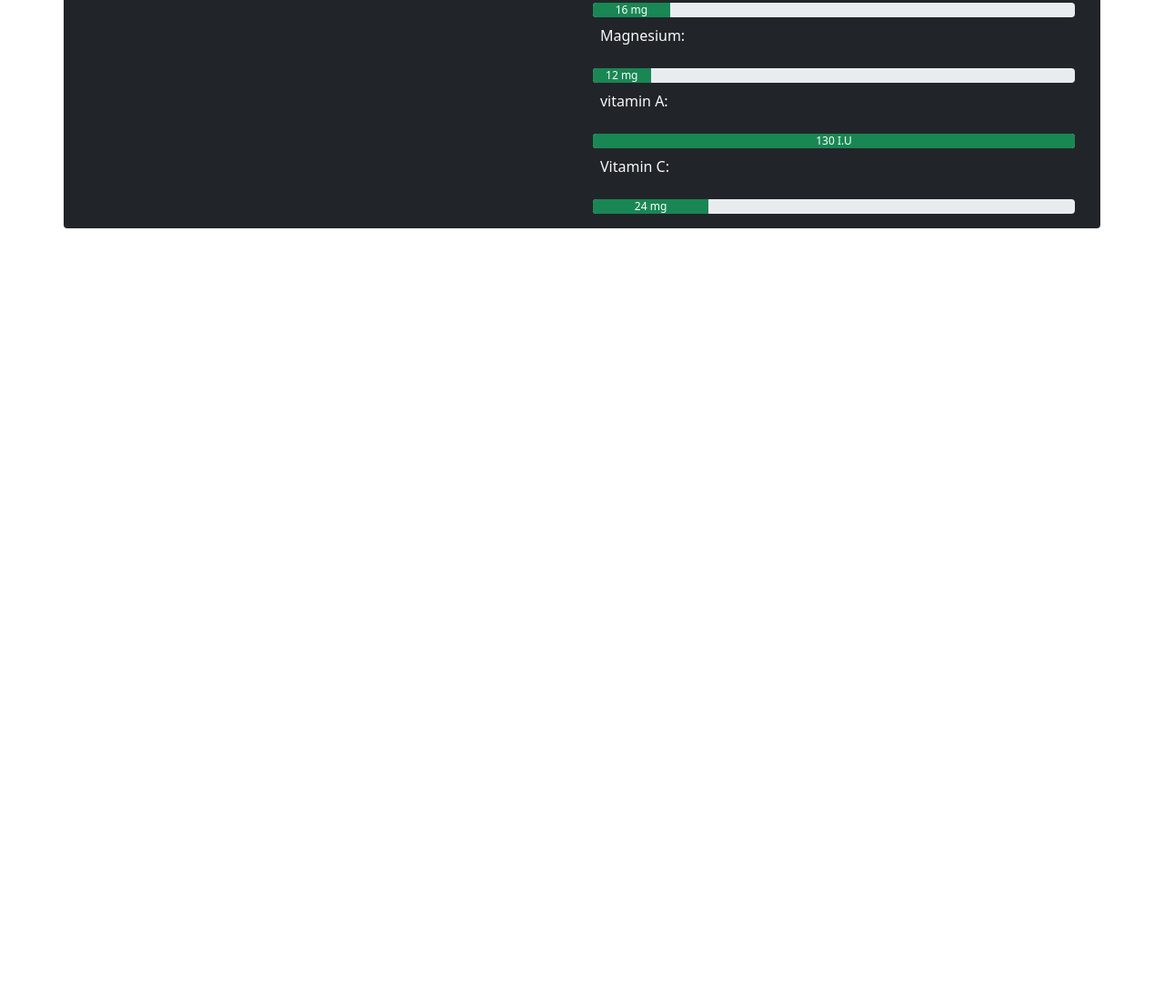
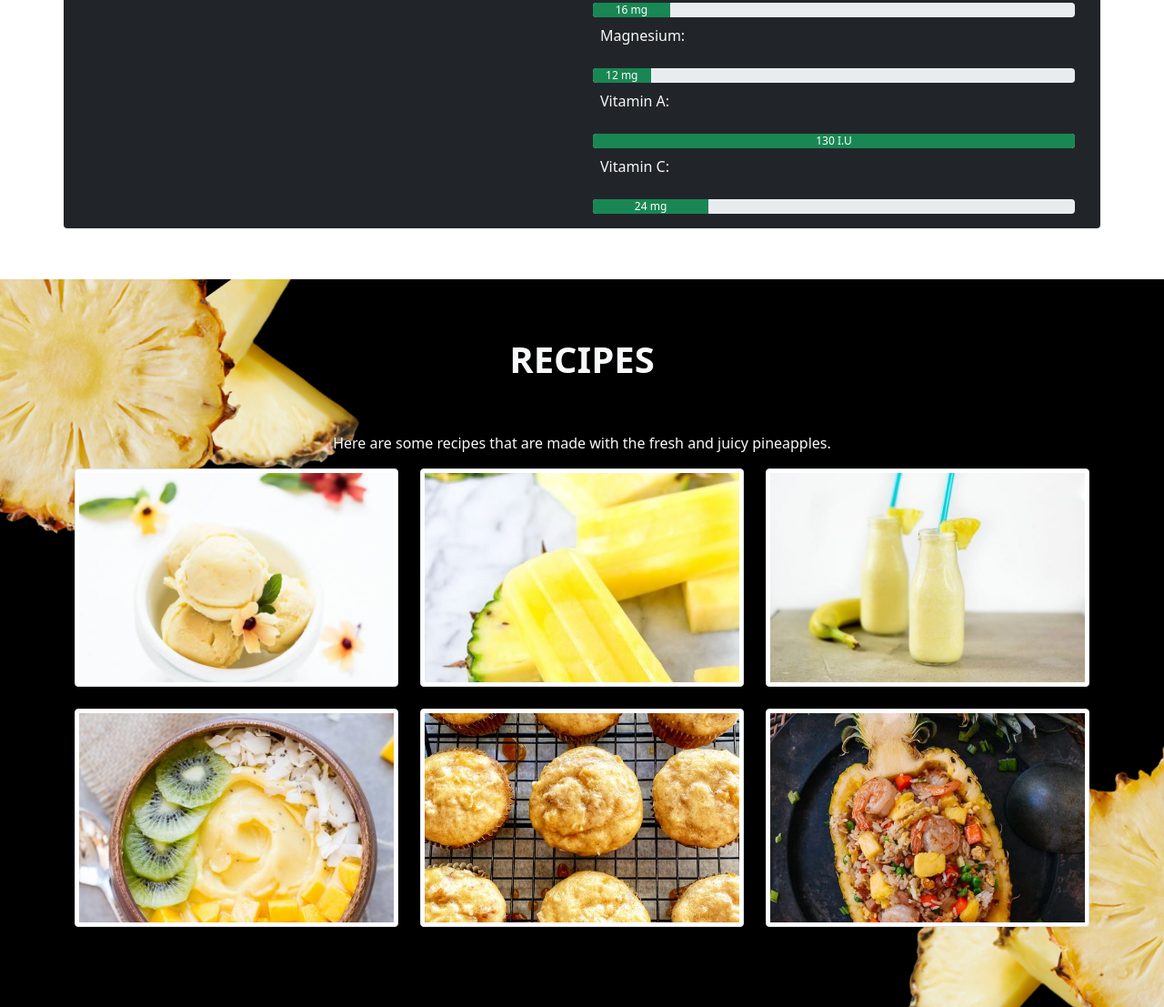
Before and after one commit to aywz01/PineApple-PersonalWebsite, a plain HTML site: page index.html in a window 1280 px wide. Shown: the part 2137-3244 px from the top of the page at 91% size. Before the commit the page ends 2444 px from the top, so only its background shows below. Drawn offline with Linux system fonts and the light colour scheme.

Commit message:
Recipe design

```diff
--- a/index.html
+++ b/index.html
@@ -21,6 +21,12 @@
             background-color: black;
             opacity: 85%;
         }
+        .recip-img{
+            width: 100%;
+            height: 30vh;
+            object-fit: cover;
+        }
+
 
     </style>
 </head>
@@ -35,7 +41,7 @@
             <div class="navbar-nav lead fw-bold">
               <a class="nav-link active"href="#home">Home</a>
               <a class="nav-link" href="#info">Information</a>
-              <a class="nav-link" href="#recipe">Recipes</a>
+              <a class="nav-link" href="#recipes">Recipes</a>
               <a class="nav-link" href="#more">More</a>
               <a class="nav-link" href="#contact">Contact</a>
             </div>
@@ -100,22 +106,53 @@
                     <div class="progress-bar bg-success" style="width:12%;">12 mg</div>
                 </div>
 
-                <p class="text-light p-2">vitamin A:</p>
+                <p class="text-light p-2">Vitamin A:</p>
                 <div class="progress">
                     <div class="progress-bar bg-success" style="width:130%;">130 I.U</div>
                 </div>
 
                 <p class="text-light p-2">Vitamin C:</p>
                 <div class="progress">
-                    <div class="progress-bar bg-success" style="width:24%;">24 mg</div>
+                    <div class="progress-bar  bg-success" style="width:24%;">24 mg</div>
                 </div>
+            </div>
+        </div>
+    </section>
 
 
+    <section class="min-vh-100 d-flex flex-row justify-content-left align-items-center " id="recipes" style="background-image:url('img/pineapple-bg-main.png'); background-size: cover;">
+        <div class="container py-2 " id="recipes">
+            <div class="justify-content-center">
+                <h2 class="fw-bold fs-1 text-uppercase text-light text-center py-5" >Recipes</h2>
+                <p class="text-light text-center">Here are some recipes that are made with the fresh and juicy pineapples.</p>
+            </div>
+            <div class="row pb-5">
+                <div class="col-lg-4 col-md-6 mb-4">
+                    <img src="img/p-1.jpg" class="img-fluid img-thumbnail recip-img">
+                </div>
+                <div class="col-lg-4 col-md-6 mb-4">
+                    <img src="img/p-2.jpg" class="img-fluid img-thumbnail recip-img">
+                </div>
+                <div class="col-lg-4 col-md-6 mb-4">
+                    <img src="img/p-3.jpg" class="img-fluid img-thumbnail recip-img">
+                </div>
+                <div class="col-lg-4 col-md-6 mb-4">
+                    <img src="img/p-4.jpg" class="img-fluid img-thumbnail recip-img">
+                </div>
+                <div class="col-lg-4 col-md-6 mb-4">
+                    <img src="img/p-5.jpg" class="img-fluid img-thumbnail recip-img">
+                </div>
+                <div class="col-lg-4 col-md-6 mb-4">
+                    <img src="img/p-6.jpg" class="img-fluid img-thumbnail recip-img">
+                </div>
             </div>
 
 
         </div>
+
     </section>
+
+
 
     <script src="js/bootstrap.bundle.min.js"></script>
 </body>
```
Also changed, not shown: img/p-1.jpg (added), img/p-2.jpg (added), img/p-3.jpg (added), img/p-4.jpg (added), img/p-5.jpg (added), img/p-6.jpg (added), img/pineapple-bg-main.png (added), img/pineapple-bg.png (added).
